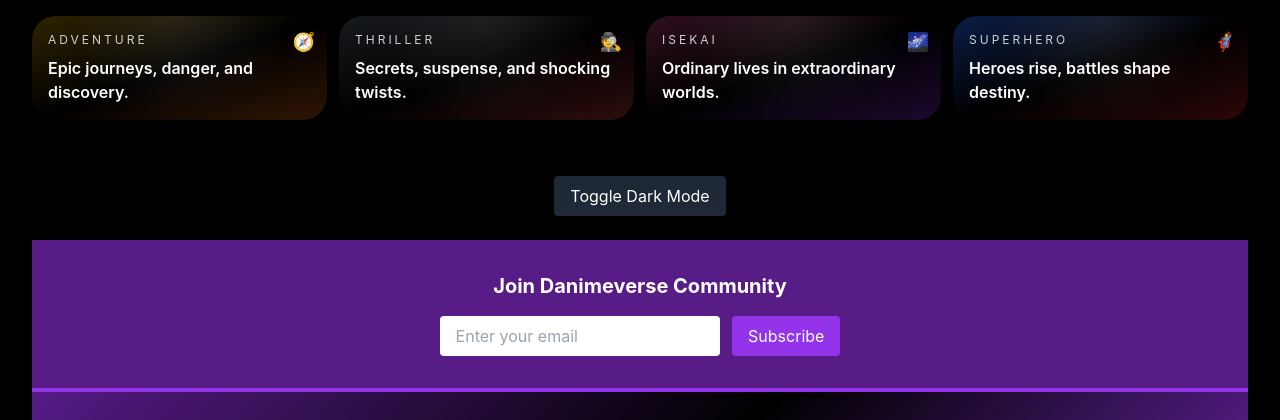
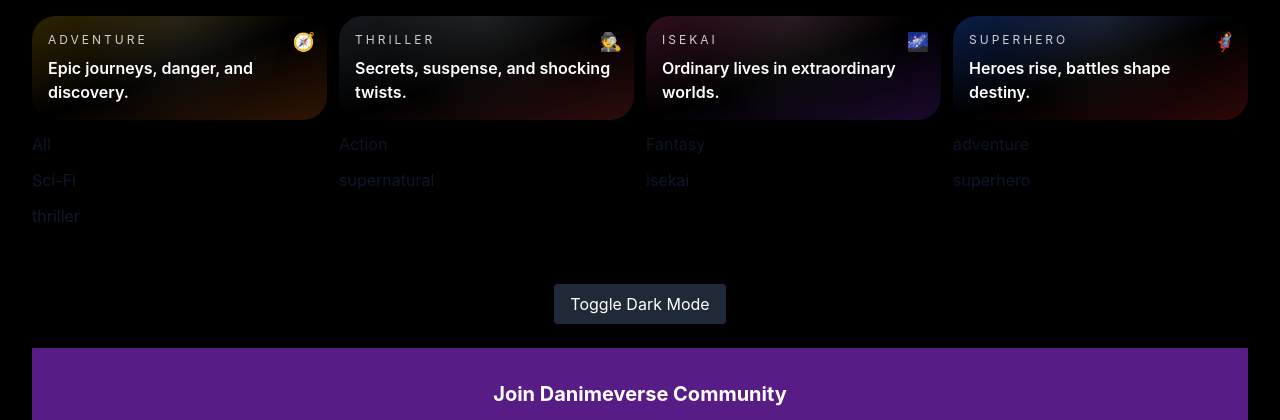
Before and after one commit to Dennisacker/Danimeverse, a plain HTML site: page index.html in a window 1280 px wide. Shown: the part 5340-5760 px from the top of the page. Drawn offline with nearby package versions, Linux system fonts and the light colour scheme.

Commit message:
genre finishing

```diff
--- a/index.html
+++ b/index.html
@@ -1552,7 +1552,15 @@ class="flex items-center justify-between px-6 py-4 bg-softblack text-white">
 
     </div>
   </div>
-
+<div class="genre-card" data-genre="all">All</div>
+<div class="genre-card" data-genre="Action">Action</div>
+<div class="genre-card" data-genre="Fantasy">Fantasy</div>
+<div class="genre-card" data-genre="Comedy">adventure</div>
+<div class="genre-card" data-genre="Sci-Fi">Sci-Fi</div>
+<div class="genre-card" data-genre="Action">supernatural</div>
+<div class="genre-card" data-genre="Fantasy">isekai</div>
+<div class="genre-card" data-genre="Comedy">superhero</div>
+<div class="genre-card" data-genre="Sci-Fi">thriller</div>
 </div>    <div></div>
 <div class="h-8"></div> <!-- spacer -->
 <div></div>
```
